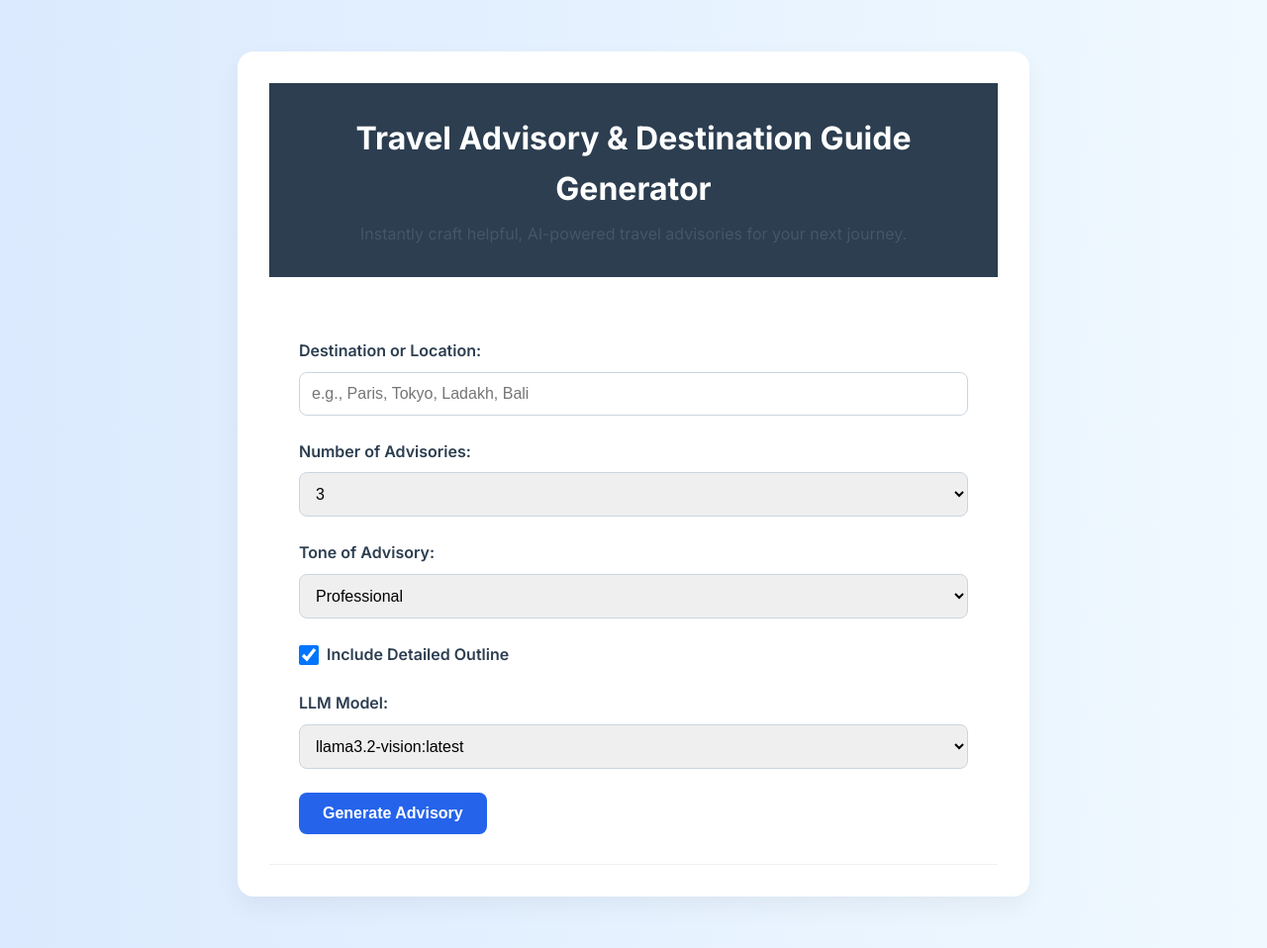
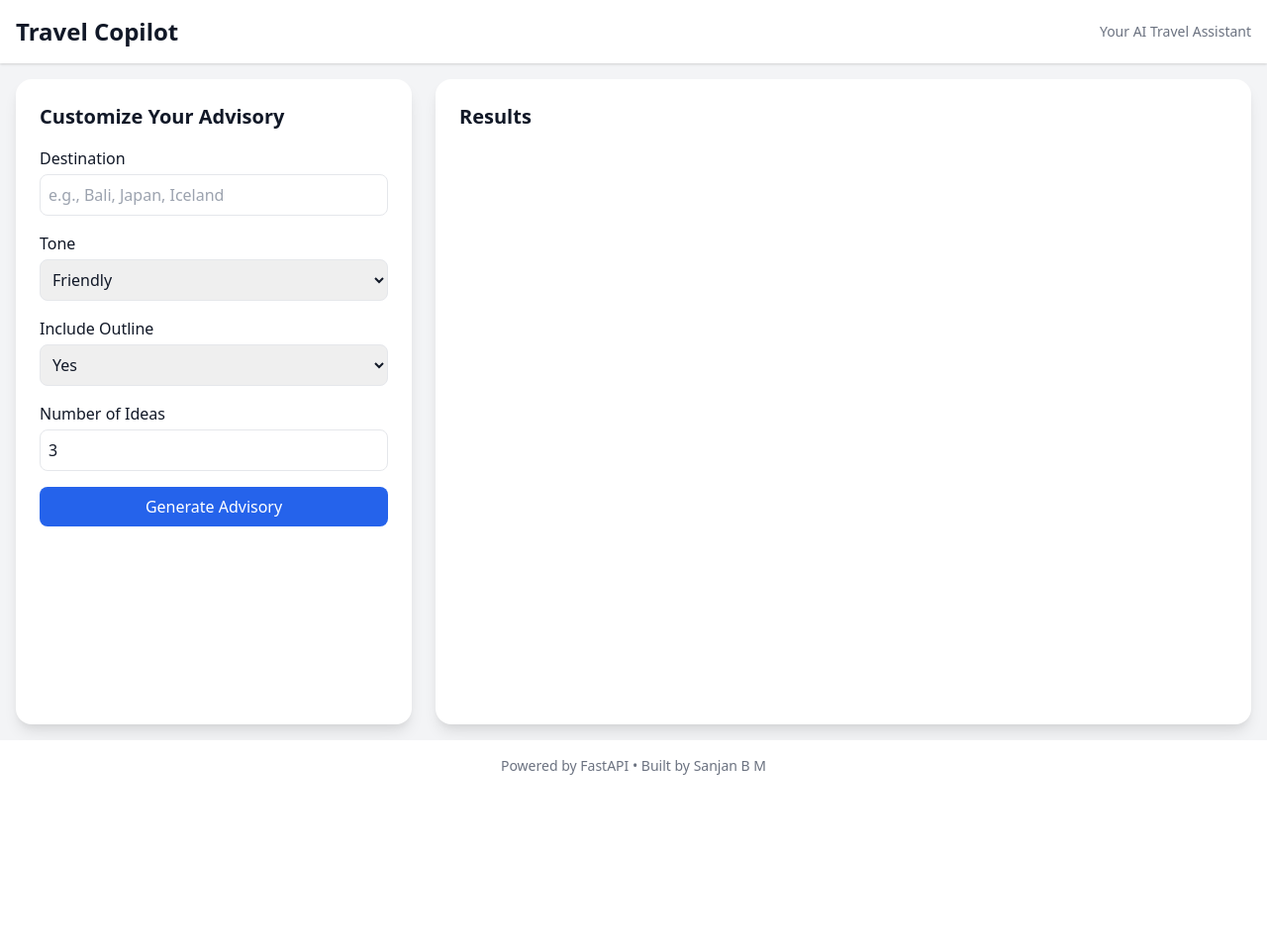
Before and after one commit to sanjanb/Travel-Copilot, a FastAPI app: page / in a window 1280 px wide. Shown: the whole page at 99% size. After the commit the page ends 783 px from the top, so only its background shows below. Run offline with FastAPI, Linux system fonts and the light colour scheme; data that the repository does not hold is empty.

Commit message:
UI update

```diff
--- a/templates/index.html
+++ b/templates/index.html
@@ -1,272 +1,122 @@
+<!-- index.html -->
 <!DOCTYPE html>
 <html lang="en">
   <head>
     <meta charset="UTF-8" />
     <meta name="viewport" content="width=device-width, initial-scale=1.0" />
-    <title>Travel Advisory Generator</title>
-    <link rel="preconnect" href="https://fonts.googleapis.com" />
+    <title>Travel Copilot</title>
     <link
-      href="https://fonts.googleapis.com/css2?family=Inter:wght@400;600;700&display=swap"
+      href="https://cdn.jsdelivr.net/npm/tailwindcss@2.2.19/dist/tailwind.min.css"
       rel="stylesheet"
     />
-    <link rel="stylesheet" href="{{ url_for('static', path='/styles.css') }}" />
-    <style>
-      body {
-        margin: 0;
-        font-family: "Inter", sans-serif;
-        background: linear-gradient(to right, #dbeafe, #f0f9ff);
-        color: #1e293b;
-      }
-      .container {
-        max-width: 800px;
-        margin: 2rem auto;
-        padding: 2rem;
-        background: white;
-        border-radius: 1rem;
-        box-shadow: 0 10px 25px rgba(0, 0, 0, 0.05);
-      }
-      header h1 {
-        font-size: 2rem;
-        margin-bottom: 0.5rem;
-      }
-      header p {
-        color: #475569;
-      }
-      .form-container {
-        margin-top: 2rem;
-      }
-      .form-group {
-        margin-bottom: 1.5rem;
-      }
-      label {
-        font-weight: 600;
-        display: block;
-        margin-bottom: 0.5rem;
-      }
-      input[type="text"],
-      select {
-        width: 100%;
-        padding: 0.75rem;
-        border: 1px solid #cbd5e1;
-        border-radius: 0.5rem;
-        font-size: 1rem;
-      }
-      input[type="checkbox"] {
-        margin-right: 0.5rem;
-      }
-      button {
-        background-color: #2563eb;
-        color: white;
-        padding: 0.75rem 1.5rem;
-        border: none;
-        border-radius: 0.5rem;
-        font-size: 1rem;
-        cursor: pointer;
-        transition: background 0.3s ease;
-      }
-      button:hover {
-        background-color: #1e40af;
-      }
-      .results-container {
-        margin-top: 2rem;
-      }
-      .spinner {
-        width: 30px;
-        height: 30px;
-        border: 4px solid #cbd5e1;
-        border-top: 4px solid #2563eb;
-        border-radius: 50%;
-        animation: spin 1s linear infinite;
-        margin: 1rem auto;
-      }
-      @keyframes spin {
-        to {
-          transform: rotate(360deg);
-        }
-      }
-      .list-item {
-        background: #f1f5f9;
-        padding: 1rem;
-        border-radius: 0.5rem;
-        margin-bottom: 1rem;
-        box-shadow: 0 1px 3px rgba(0, 0, 0, 0.05);
-      }
-      .list-number {
-        font-weight: bold;
-        margin-right: 0.5rem;
-      }
-      #copyBtn {
-        margin-top: 1rem;
-        background-color: #10b981;
-      }
-      #copyBtn:hover {
-        background-color: #059669;
-      }
-      .error {
-        color: #dc2626;
-        font-weight: 600;
-      }
-    </style>
+    <script src="https://unpkg.com/alpinejs" defer></script>
   </head>
-  <body>
-    <div class="container">
-      <header>
-        <h1>Travel Advisory & Destination Guide Generator</h1>
-        <p>
-          Instantly craft helpful, AI-powered travel advisories for your next
-          journey.
-        </p>
-      </header>
 
-      <div class="form-container">
-        <form id="ideaForm">
-          <div class="form-group">
-            <label for="niche">Destination or Location:</label>
+  <body class="bg-gray-100 text-gray-900 min-h-screen flex flex-col">
+    <!-- Header -->
+    <header class="bg-white shadow p-4 flex justify-between items-center">
+      <h1 class="text-2xl font-bold">Travel Copilot</h1>
+      <span class="text-sm text-gray-500">Your AI Travel Assistant</span>
+    </header>
+
+    <!-- Main -->
+    <main class="flex-1 p-4 grid grid-cols-1 lg:grid-cols-3 gap-6">
+      <!-- Input Panel -->
+      <section class="bg-white shadow-lg rounded-2xl p-6 col-span-1">
+        <h2 class="text-xl font-semibold mb-4">Customize Your Advisory</h2>
+        <form id="advisoryForm" class="space-y-4">
+          <div>
+            <label class="block mb-1 font-medium">Destination</label>
             <input
               type="text"
               id="niche"
-              name="niche"
               required
-              placeholder="e.g., Paris, Tokyo, Ladakh, Bali"
+              class="w-full p-2 border rounded-lg"
+              placeholder="e.g., Bali, Japan, Iceland"
             />
           </div>
-
-          <div class="form-group">
-            <label for="num_ideas">Number of Advisories:</label>
-            <select id="num_ideas" name="num_ideas">
-              <option value="1">1</option>
-              <option value="3" selected>3</option>
-              <option value="5">5</option>
-              <option value="10">10</option>
+          <div>
+            <label class="block mb-1 font-medium">Tone</label>
+            <select id="tone" class="w-full p-2 border rounded-lg">
+              <option>Friendly</option>
+              <option>Professional</option>
+              <option>Funny</option>
+              <option>Adventurous</option>
             </select>
           </div>
-
-          <div class="form-group">
-            <label for="tone">Tone of Advisory:</label>
-            <select id="tone" name="tone">
-              <option value="professional" selected>Professional</option>
-              <option value="casual">Casual</option>
-              <option value="humorous">Humorous</option>
-              <option value="inspirational">Inspirational</option>
-              <option value="educational">Educational</option>
+          <div>
+            <label class="block mb-1 font-medium">Include Outline</label>
+            <select id="include_outline" class="w-full p-2 border rounded-lg">
+              <option>Yes</option>
+              <option>No</option>
             </select>
           </div>
+          <div>
+            <label class="block mb-1 font-medium">Number of Ideas</label>
+            <input
+              type="number"
+              id="num_ideas"
+              min="1"
+              max="10"
+              value="3"
+              class="w-full p-2 border rounded-lg"
+            />
+          </div>
+          <button
+            type="submit"
+            class="w-full bg-blue-600 text-white py-2 rounded-lg hover:bg-blue-700 transition"
+          >
+            Generate Advisory
+          </button>
+        </form>
+      </section>
 
-          <div class="form-group checkbox">
-            <input
-              type="checkbox"
-              id="include_outline"
-              name="include_outline"
-              checked
-            />
-            <label for="include_outline">Include Detailed Outline</label>
-          </div>
+      <!-- Output Panel -->
+      <section
+        class="col-span-2 bg-white shadow-lg rounded-2xl p-6 overflow-y-auto"
+        id="results"
+      >
+        <h2 class="text-xl font-semibold mb-4">Results</h2>
+        <div id="outputArea" class="space-y-6 text-gray-800 text-base"></div>
+      </section>
+    </main>
 
-          <div class="form-group">
-            <label for="model">LLM Model:</label>
-            <select id="model" name="model">
-              <option value="mistral" selected>mistral</option>
-            </select>
-          </div>
+    <!-- Footer -->
+    <footer class="bg-white p-4 text-center text-gray-500 text-sm">
+      Powered by FastAPI • Built by Sanjan B M
+    </footer>
 
-          <button type="submit" id="generateBtn">Generate Advisory</button>
-        </form>
-      </div>
+    <!-- Script -->
+    <script>
+      const form = document.getElementById("advisoryForm");
+      const outputArea = document.getElementById("outputArea");
 
-      <div
-        class="results-container"
-        id="resultsContainer"
-        style="display: none"
-      >
-        <h2>Your Travel Advisory</h2>
-        <div id="loading" style="display: none">
-          <div class="spinner"></div>
-          <p>Crafting your travel insights...</p>
-        </div>
-        <div id="results"></div>
-        <button id="copyBtn">Copy to Clipboard</button>
-      </div>
-    </div>
+      form.addEventListener("submit", async (e) => {
+        e.preventDefault();
 
-    <script>
-      document.addEventListener("DOMContentLoaded", async () => {
-        try {
-          const response = await fetch("/models");
-          const data = await response.json();
-          const modelSelect = document.getElementById("model");
-          modelSelect.innerHTML = "";
-          data.models.forEach((model) => {
-            const option = document.createElement("option");
-            option.value = model;
-            option.textContent = model;
-            modelSelect.appendChild(option);
-          });
-        } catch (error) {
-          console.error("Error fetching models:", error);
-        }
-      });
+        const niche = document.getElementById("niche").value;
+        const tone = document.getElementById("tone").value;
+        const include_outline =
+          document.getElementById("include_outline").value;
+        const num_ideas = document.getElementById("num_ideas").value;
 
-      document
-        .getElementById("ideaForm")
-        .addEventListener("submit", async (e) => {
-          e.preventDefault();
-          const formData = new FormData(e.target);
-          const resultsContainer = document.getElementById("resultsContainer");
-          const loading = document.getElementById("loading");
-          const results = document.getElementById("results");
+        outputArea.innerHTML =
+          '<div class="animate-pulse text-blue-600"> Generating travel advisory...</div>';
 
-          resultsContainer.style.display = "block";
-          loading.style.display = "block";
-          results.innerHTML = "";
-
-          try {
-            const response = await fetch("/generate", {
-              method: "POST",
-              body: formData,
-            });
-
-            if (!response.ok) throw new Error(`Error: ${response.statusText}`);
-
-            const data = await response.json();
-            results.innerHTML = formatResponseWithMarkdown(
-              data.generated_ideas
-            );
-          } catch (error) {
-            results.innerHTML = `<div class="error">Error: ${error.message}</div>`;
-          } finally {
-            loading.style.display = "none";
-          }
+        const response = await fetch("/generate_advisory", {
+          method: "POST",
+          headers: { "Content-Type": "application/json" },
+          body: JSON.stringify({ niche, tone, include_outline, num_ideas }),
         });
 
-      document.getElementById("copyBtn").addEventListener("click", () => {
-        const results = document.getElementById("results").innerText;
-        navigator.clipboard
-          .writeText(results)
-          .then(() => {
-            const copyBtn = document.getElementById("copyBtn");
-            copyBtn.textContent = " Copied!";
-            setTimeout(
-              () => (copyBtn.textContent = " Copy to Clipboard"),
-              2000
-            );
-          })
-          .catch((err) => console.error("Failed to copy: ", err));
+        const data = await response.json();
+        outputArea.innerHTML = data.advisory
+          .split("\n\n")
+          .map(
+            (p) => `<div class="bg-blue-50 p-4 rounded-xl shadow-sm">${p}</div>`
+          )
+          .join("");
       });
-
-      function formatResponseWithMarkdown(text) {
-        let formatted = text.replace(/\n/g, "<br>");
-        formatted = formatted.replace(
-          /#{1,6}\s+(.*?)(?:<br>|$)/g,
-          "<h3>$1</h3>"
-        );
-        formatted = formatted.replace(
-          /(\d+\.\s+)(.*?)(?:<br>|$)/g,
-          '<div class="list-item"><span class="list-number">$1</span>$2</div>'
-        );
-        formatted = formatted.replace(/\*\*(.*?)\*\*/g, "<strong>$1</strong>");
-        formatted = formatted.replace(/\*(.*?)\*/g, "<em>$1</em>");
-        return formatted;
-      }
     </script>
   </body>
 </html>
```
